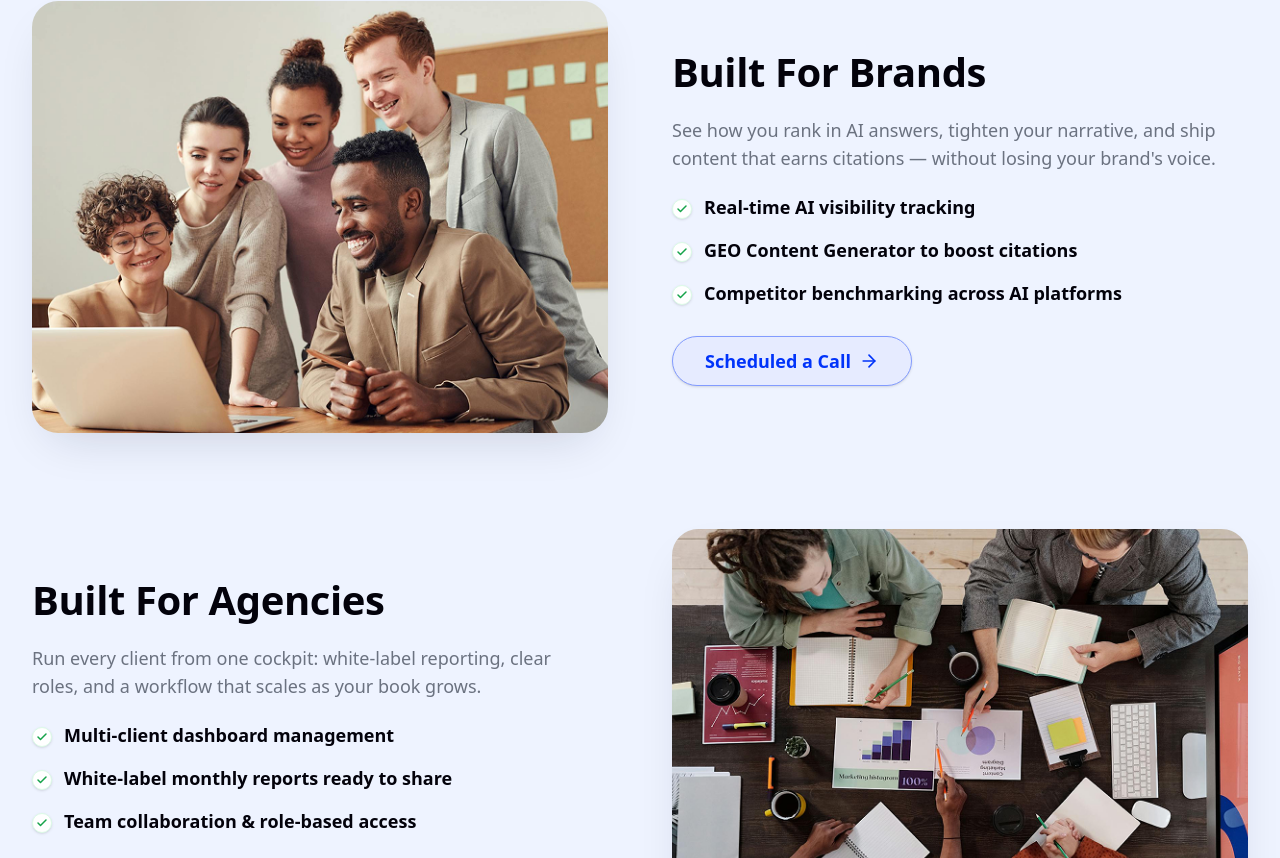
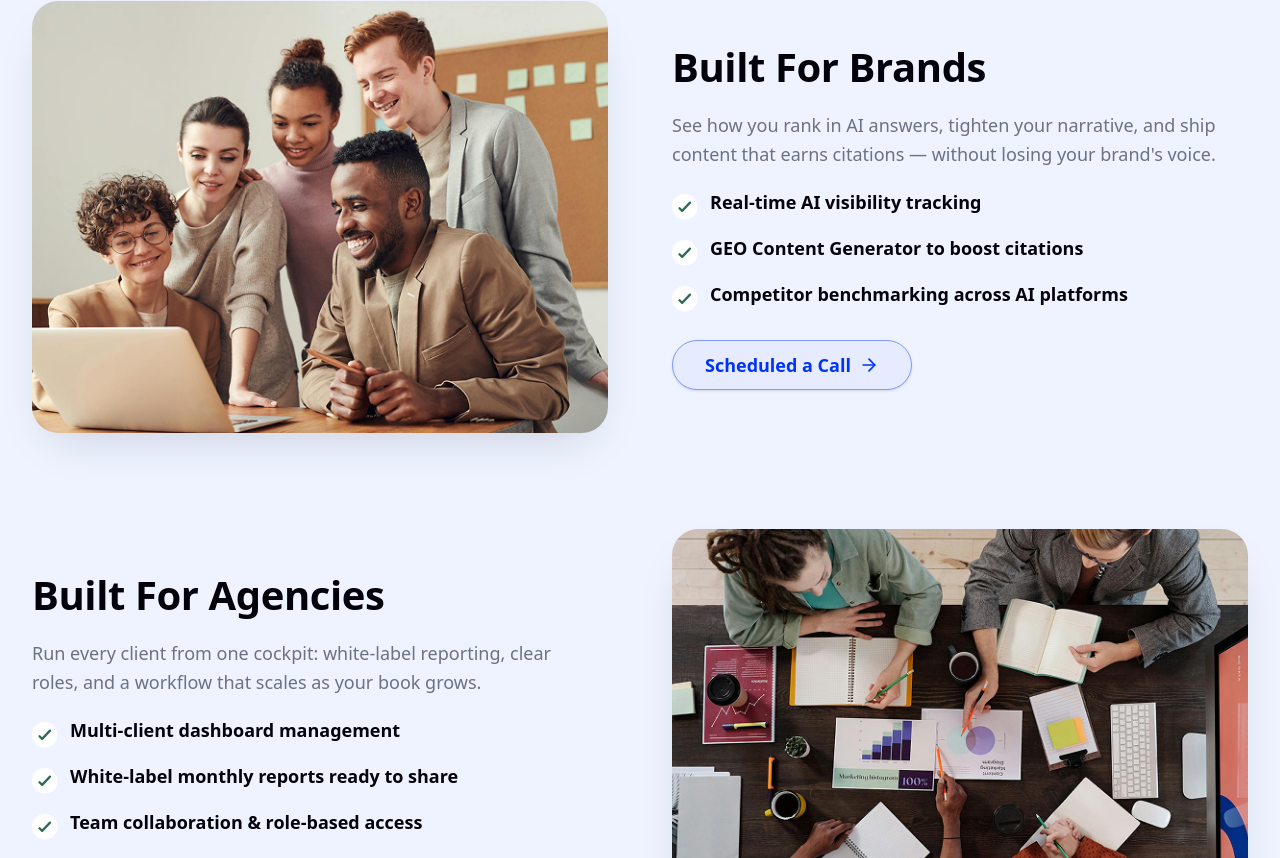
Before and after one commit to khawajasajjadhussain17/Clairon, a Next.js app: page / in a window 1280 px wide. Shown: the part 5122-5980 px from the top of the page. Built offline with nearby package versions, Linux system fonts and the light colour scheme; a web font is replaced by a local one.

Commit message:
Designed For Ambitious Brands & Agencies icon fix

```diff
--- a/src/components/landing/brands-agencies/brands-agencies-section.tsx
+++ b/src/components/landing/brands-agencies/brands-agencies-section.tsx
@@ -1,5 +1,5 @@
 import Image from "next/image"
-import { ArrowRight, Check } from "lucide-react"
+import { ArrowRight } from "lucide-react"
 import { Container } from "@/components/layout/container"
 import { SectionHeading } from "@/components/typography/heading"
 import { Subheading } from "@/components/typography/subheading"
@@ -29,9 +29,14 @@ function BulletList({ items }: { items: readonly string[] }) {
     <ul className="flex flex-col gap-[14px]">
       {items.map((text) => (
         <li key={text} className={cn("flex items-start gap-3 text-[18px] font-semibold leading-[1.6] text-[#03020B]", LANDING_HEADING_FONT)}>
-          <span className="mt-1.5 flex size-5 shrink-0 items-center justify-center rounded-full border border-[#dcfce7] bg-white text-[#16a34a] shadow-sm">
-            <Check className="size-3 stroke-[3]" aria-hidden />
-          </span>
+          <Image
+            src="/assets/tick-circle.svg"
+            alt=""
+            width={26}
+            height={26}
+            className="mt-1.5 size-[26px] shrink-0"
+            aria-hidden
+          />
           <span>{text}</span>
         </li>
       ))}
```
Also changed, not shown: public/assets/tick-circle.svg (added).
